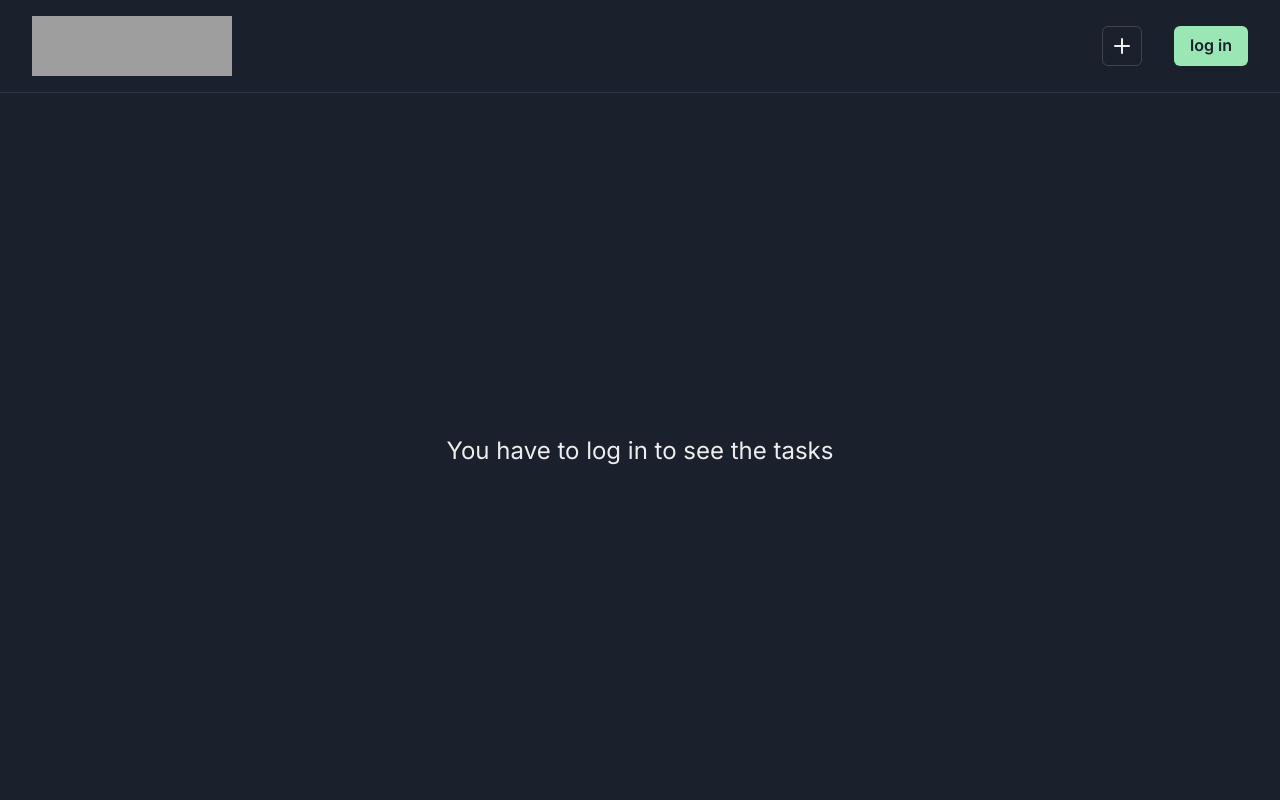
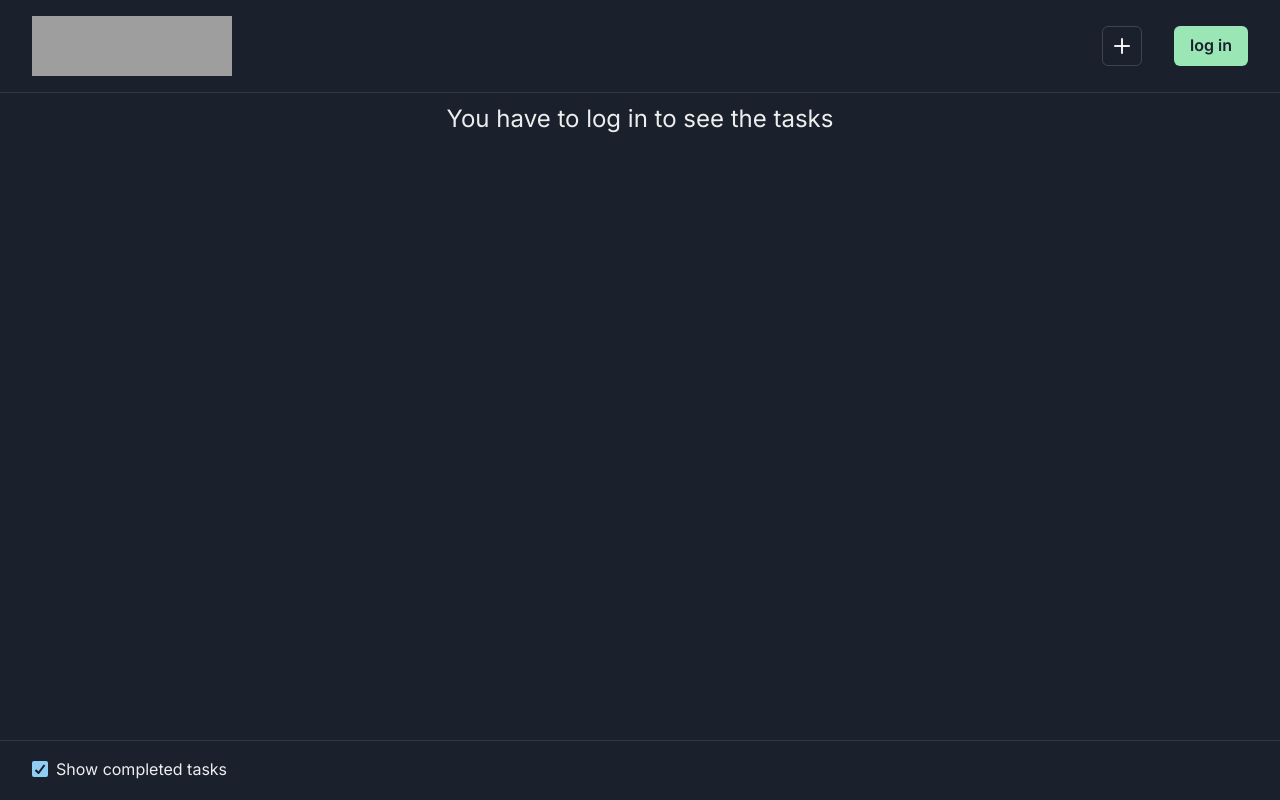
Before and after one commit to Amereth/omedym-test-task, a Next.js app: page / in a window 1280 px wide. Built offline with nearby package versions, Linux system fonts and the light colour scheme; grey boxes are pictures that could not be loaded.

Commit message:
feature: added footer and checkbox to hide completed tasks

```diff
--- a/src/app/layout.tsx
+++ b/src/app/layout.tsx
@@ -2,7 +2,8 @@ import type { Metadata } from 'next'
 import { Inter } from 'next/font/google'
 import { Providers } from './providers'
 import { Header } from '@/components/Header'
-import { Stack } from '@chakra-ui/react'
+import { Box, Stack } from '@chakra-ui/react'
+import { Footer } from '@/components/Footer'
 import './globals.css'
 
 const inter = Inter({ subsets: ['latin'] })
@@ -23,8 +24,8 @@ export default function RootLayout({
         <Providers>
           <Stack h='100%' overflowY='auto'>
             <Header />
-
-            {children}
+            <Box overflowY='auto'>{children}</Box>
+            <Footer />
           </Stack>
         </Providers>
       </body>
--- a/src/app/page.tsx
+++ b/src/app/page.tsx
@@ -7,7 +7,10 @@ import { Center, Stack, Text } from '@chakra-ui/react'
 
 export default function Home() {
   const isLoggedIn = useUserStore((s) => s.isLoggedIn)
+
   const tasks = useTaskStore((s) => s.tasks)
+  const showDone = useTaskStore((s) => s.showDone)
+
   const updateTaskStatus = useTaskStore((s) => s.updateTaskStatus)
   const deleteTask = useTaskStore((s) => s.deleteTask)
 
@@ -20,15 +23,19 @@ export default function Home() {
   }
 
   return (
-    <Stack px={[2, 4, 8]} py={[4, 4, 8]} gap={[4, 8]} overflowY='auto'>
-      {tasks.map((task) => (
+    <Stack px={[2, 4, 8]} py={[4, 4, 8]} gap={[4, 8]}>
+      {tasks.map((task) => {
+        if (!showDone && task.status === 'done') return null
+
+        return (
           <TaskCard
             key={task.id}
             task={task}
             onStatusChange={(status) => updateTaskStatus(task.id, status)}
             onDeleteTask={() => deleteTask(task.id)}
           />
-      ))}
+        )
+      })}
     </Stack>
   )
 }
--- /dev/null
+++ b/src/components/Footer.tsx
@@ -0,0 +1,25 @@
+'use client'
+
+import { useTaskStore } from '@/stores/taskStore'
+import { Box, Checkbox } from '@chakra-ui/react'
+
+export const Footer = () => {
+  const showDone = useTaskStore((s) => s.showDone)
+  const toggleShowDone = useTaskStore((s) => s.toggleShowDone)
+
+  return (
+    <Box
+      as='footer'
+      mt='auto'
+      height={['40px', '60px']}
+      borderTop='1px'
+      borderColor='gray.700'
+      px={[2, 4, 8]}
+      py={[2, 2, 4]}
+    >
+      <Checkbox isChecked={showDone} onChange={toggleShowDone}>
+        Show completed tasks
+      </Checkbox>
+    </Box>
+  )
+}
--- a/src/stores/taskStore.ts
+++ b/src/stores/taskStore.ts
@@ -34,6 +34,8 @@ export type Task = z.infer<typeof taskModel>
 
 type TaskStore = {
   tasks: Task[]
+  showDone: boolean
+  toggleShowDone: () => void
   createTask: (task: Task) => void
   updateTask: (task: Task) => void
   deleteTask: (id: string) => void
@@ -42,8 +44,12 @@ type TaskStore = {
 
 export const useTaskStore = create<TaskStore>()(
   persist(
-    (set) => ({
+    (set, get) => ({
       tasks: [],
+      showDone: true,
+
+      toggleShowDone: () => set({ showDone: !get().showDone }),
+
       createTask: (task) => set((state) => ({ tasks: [...state.tasks, task] })),
 
       updateTask: (task) =>
```
Lines whose indentation alone changed are shown as unchanged.
